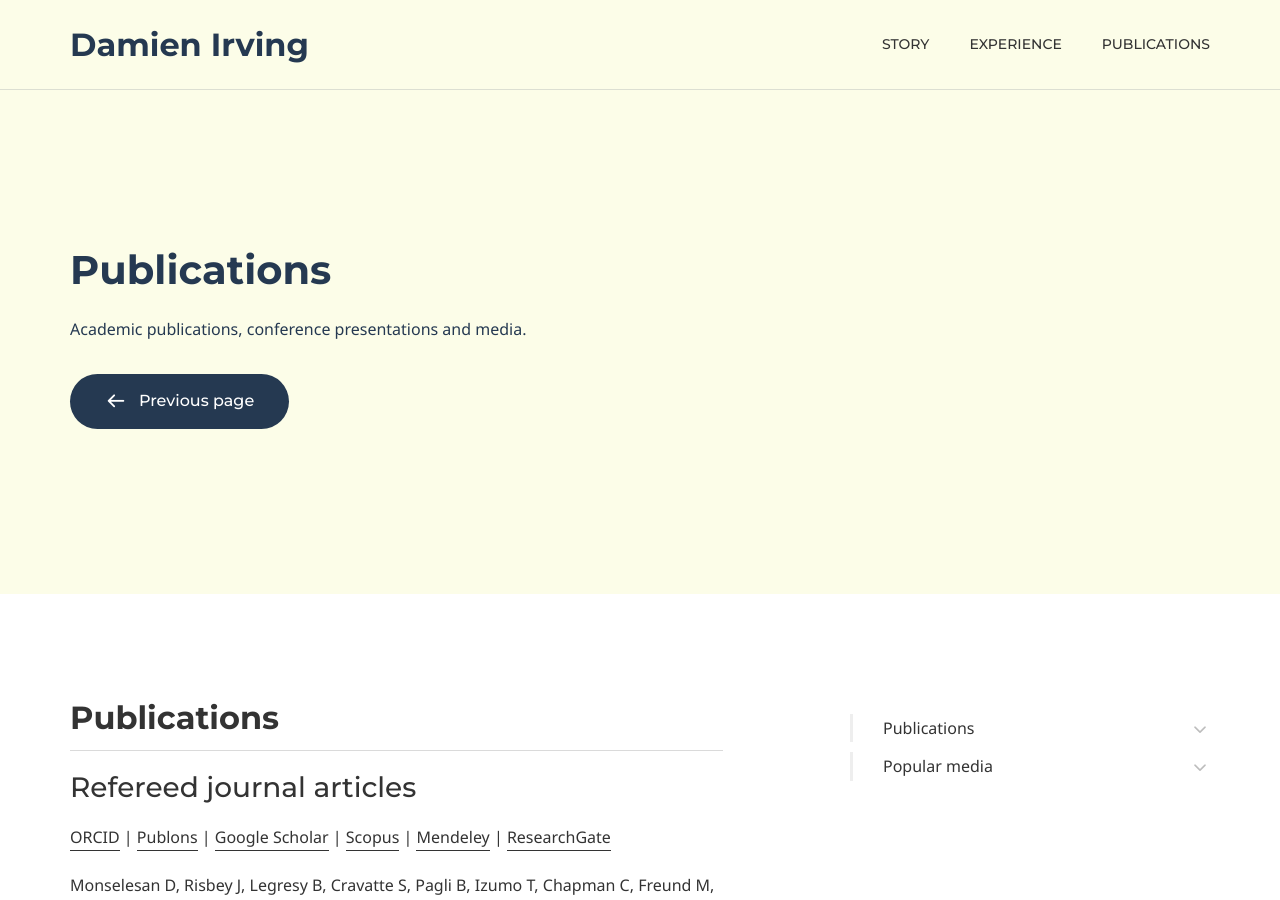
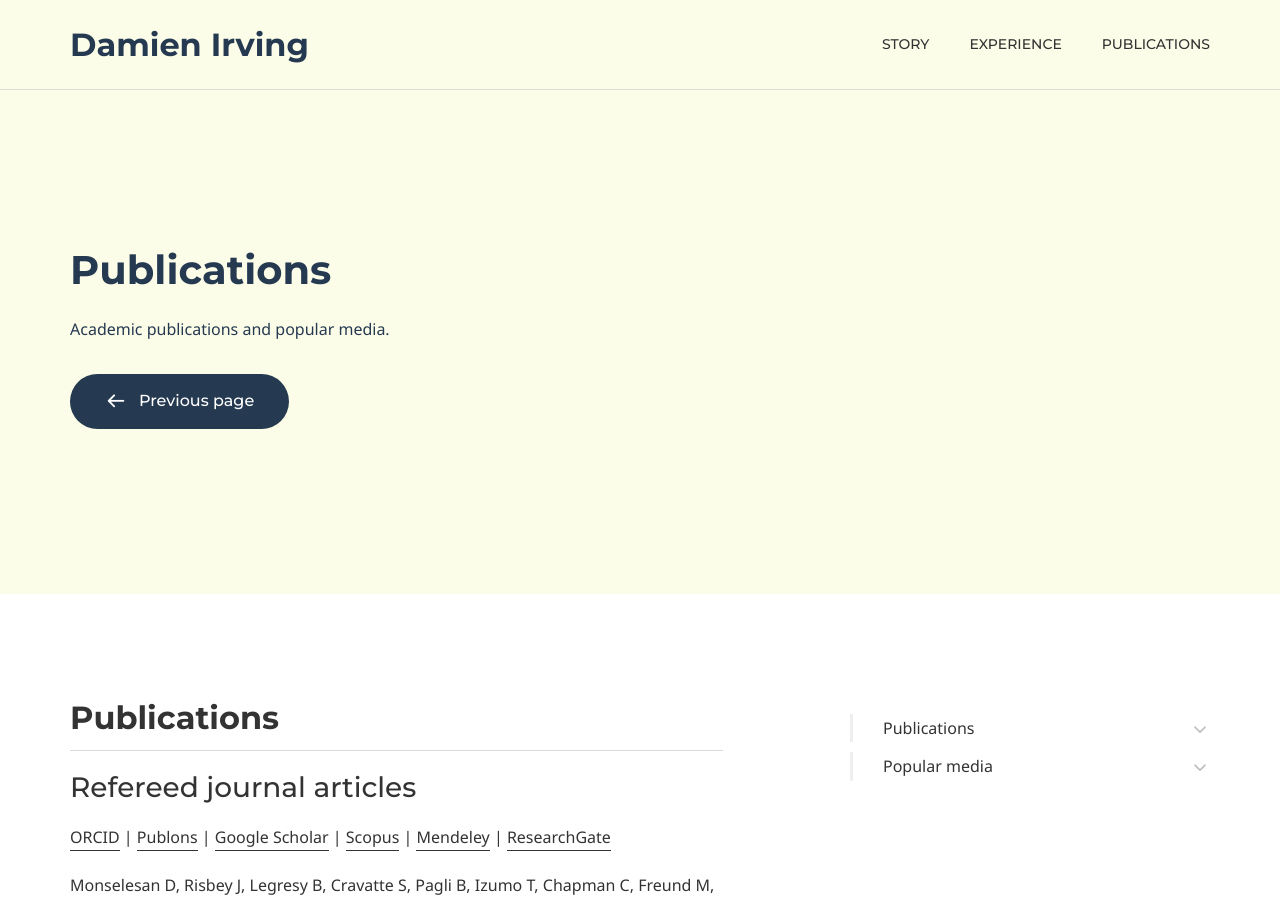
Before and after one commit to DamienIrving/damienirving.github.io, a Jekyll site: the page built from publications.md, in a window 1280 px wide and 900 px high. Built offline with Jekyll 4.4.1, drawn with Linux system fonts in a browser that asks for light colours; some web fonts are replaced.

Commit message:
Update publications.md

```diff
--- a/publications.md
+++ b/publications.md
@@ -6,7 +6,7 @@ comments: false
 
 # Hero section
 title: Publications
-description: Academic publications, conference presentations and media.
+description: Academic publications and popular media.
 
 
 # Micro navigation
```
